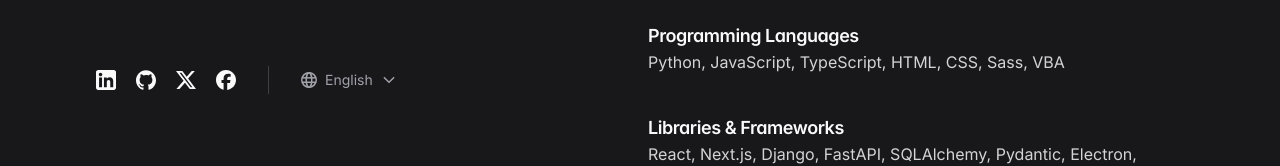
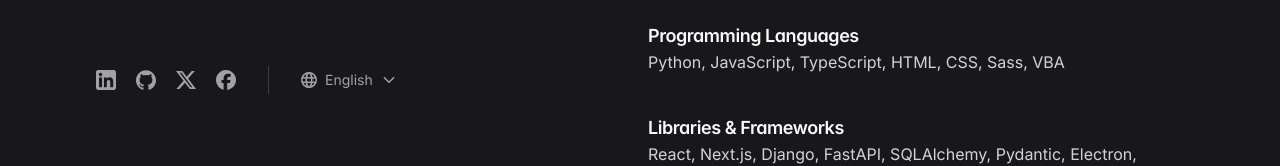
Before and after one commit to Yann-rem/cv, a Next.js app: page /en in a window 1280 px wide. Shown: the part 610-776 px from the top of the page. Built offline with nearby package versions, Linux system fonts and the light colour scheme.

Commit message:
Style changes

```diff
--- a/src/app/[locale]/components/socialMediaLinks/SocialMediaLinks.module.css
+++ b/src/app/[locale]/components/socialMediaLinks/SocialMediaLinks.module.css
@@ -6,7 +6,7 @@
 /* === Links === */
 .link {
   /* Link styling */
-  @apply text-zinc-50;
+  @apply text-zinc-400;
 }
 
 /* === Icons === */
```
